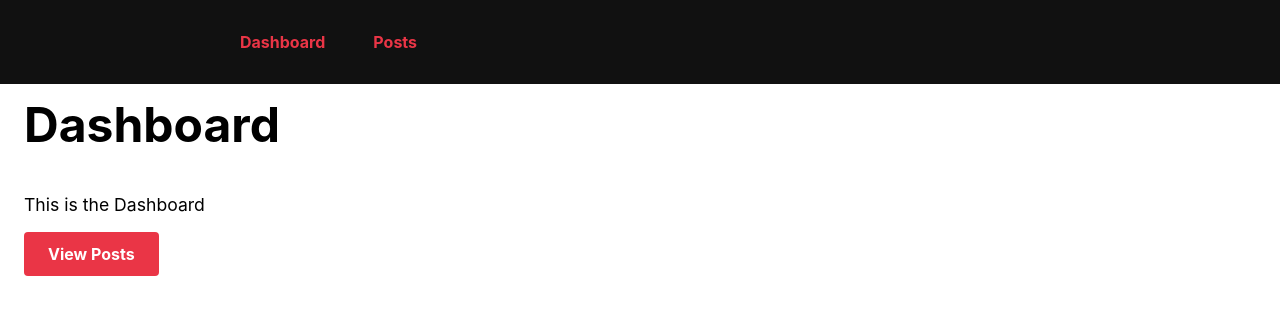
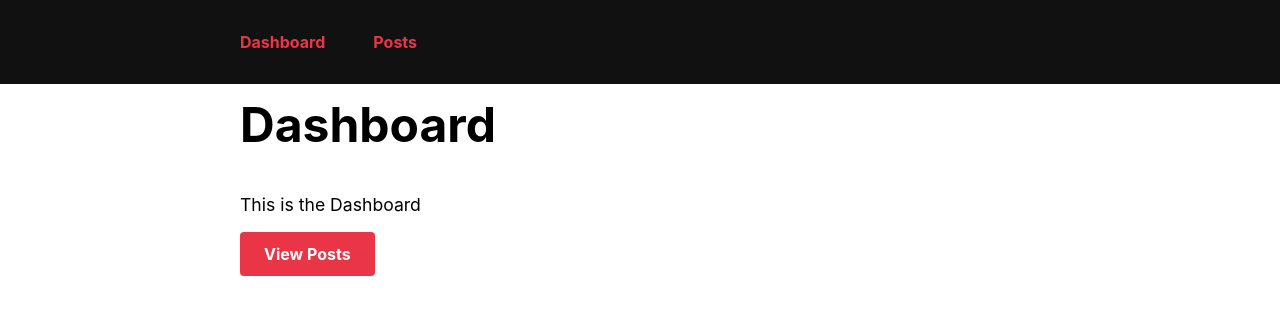
Before and after one commit to AydarF/React-Redux-Demo-Blog, a React (Create React App) app: page / in a window 1280 px wide. Shown: the top 314 px of the page. Built offline with nearby package versions, Linux system fonts and the light colour scheme.

Commit message:
Fix Dashboard and Single Post pages margins

```diff
--- a/src/pages/DashboardPage.js
+++ b/src/pages/DashboardPage.js
@@ -3,12 +3,14 @@ import { Link } from "react-router-dom";
 
 const DashboardPage = () => {
   return (
-    <section className="main">
-      <h1>Dashboard</h1>
-      <p>This is the Dashboard</p>
-      <Link to="/posts" className="button">
-        View Posts
-      </Link>
+    <section>
+      <div className="main">
+        <h1>Dashboard</h1>
+        <p>This is the Dashboard</p>
+        <Link to="/posts" className="button">
+          View Posts
+        </Link>
+      </div>
     </section>
   );
 };
--- a/src/pages/SinglePost.js
+++ b/src/pages/SinglePost.js
@@ -39,10 +39,12 @@ const SinglePost = ({
   };
 
   return (
-    <section className="main">
-      {renderPost()}
-      <h3>Comments</h3>
-      {renderComments()}
+    <section>
+      <div className="main">
+        {renderPost()}
+        <h3>Comments</h3>
+        {renderComments()}
+      </div>
     </section>
   );
 };
```
